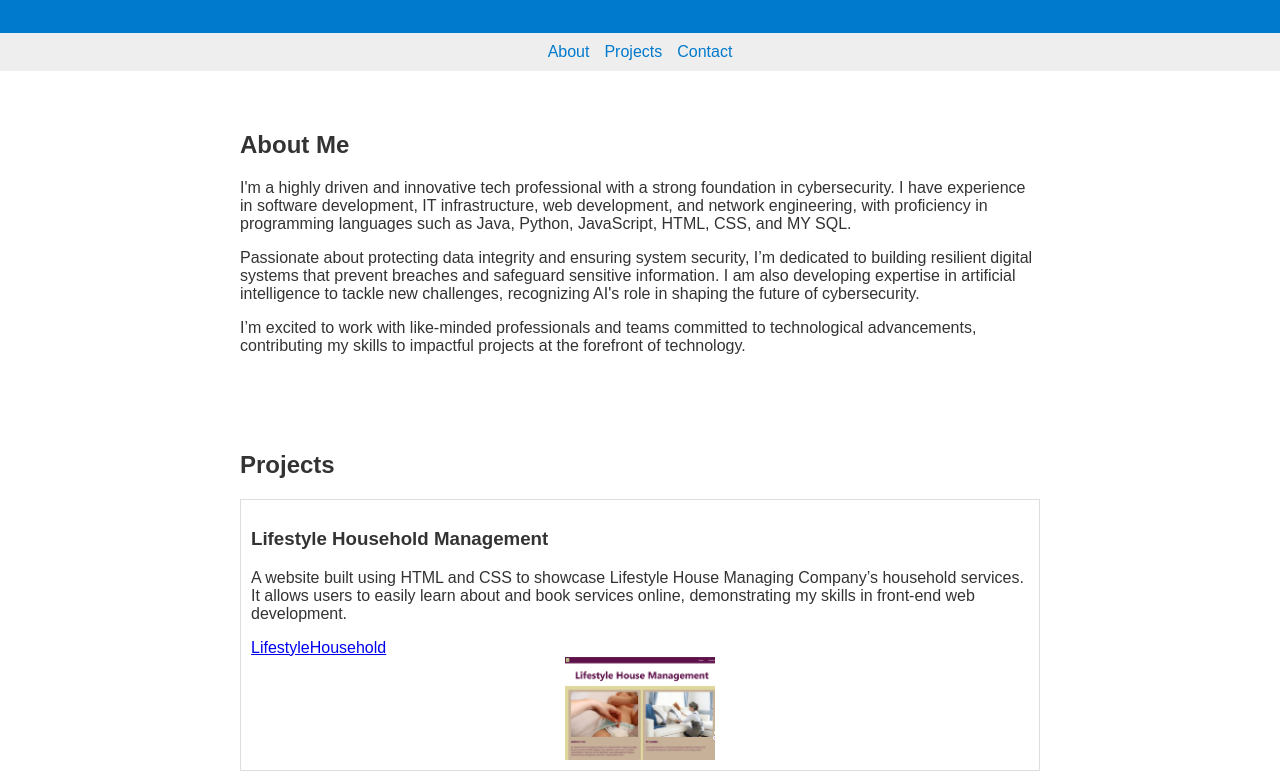
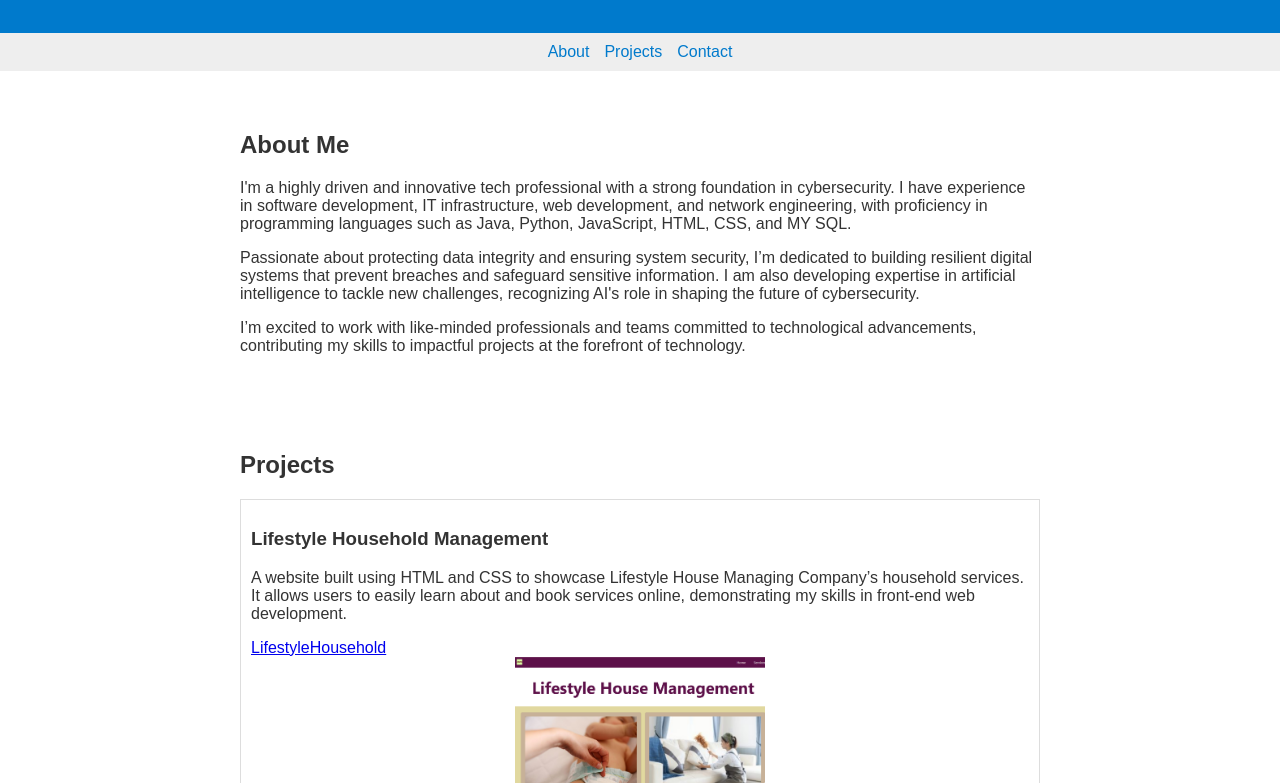
Before and after one commit to Collins123-hub/Portfolio_ollynx, a plain HTML site: page index.html in a window 1280 px wide. Shown: the part 121-904 px from the top of the page. Drawn offline with Linux system fonts and the light colour scheme.

Commit message:
Update style.css

```diff
--- a/style.css
+++ b/style.css
@@ -38,8 +38,8 @@ section {
 }
 
 .project img {
-    width: 150px; /* Adjust the width as needed */
-    height: auto; /* Keeps the aspect ratio intact */
+    width: 250px; /* Adjust the width as needed */
+    height: 175px; /* Keeps the aspect ratio intact */
     display: block;
     margin: 0 auto; /* Centers the image */
 }
```
